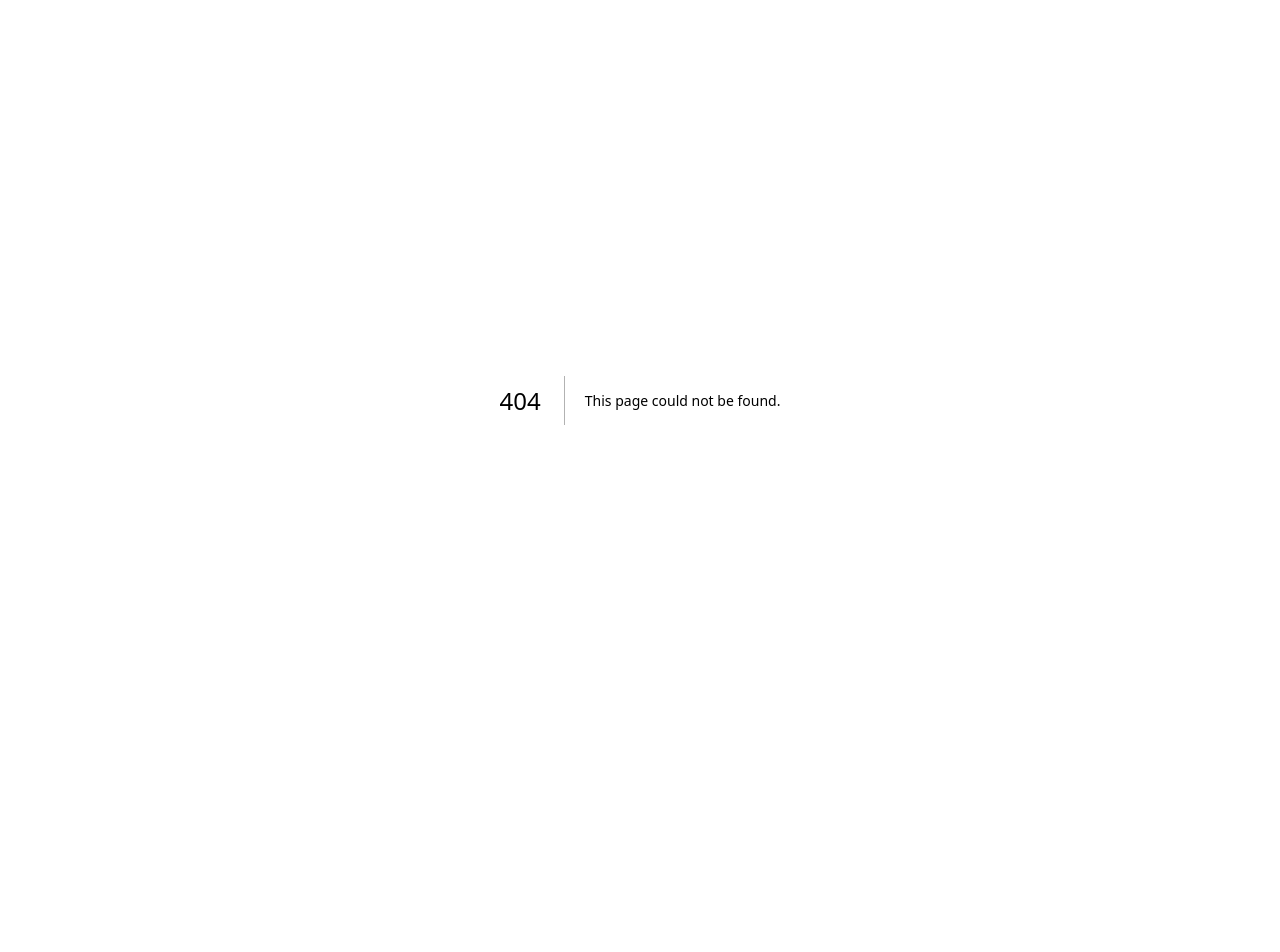
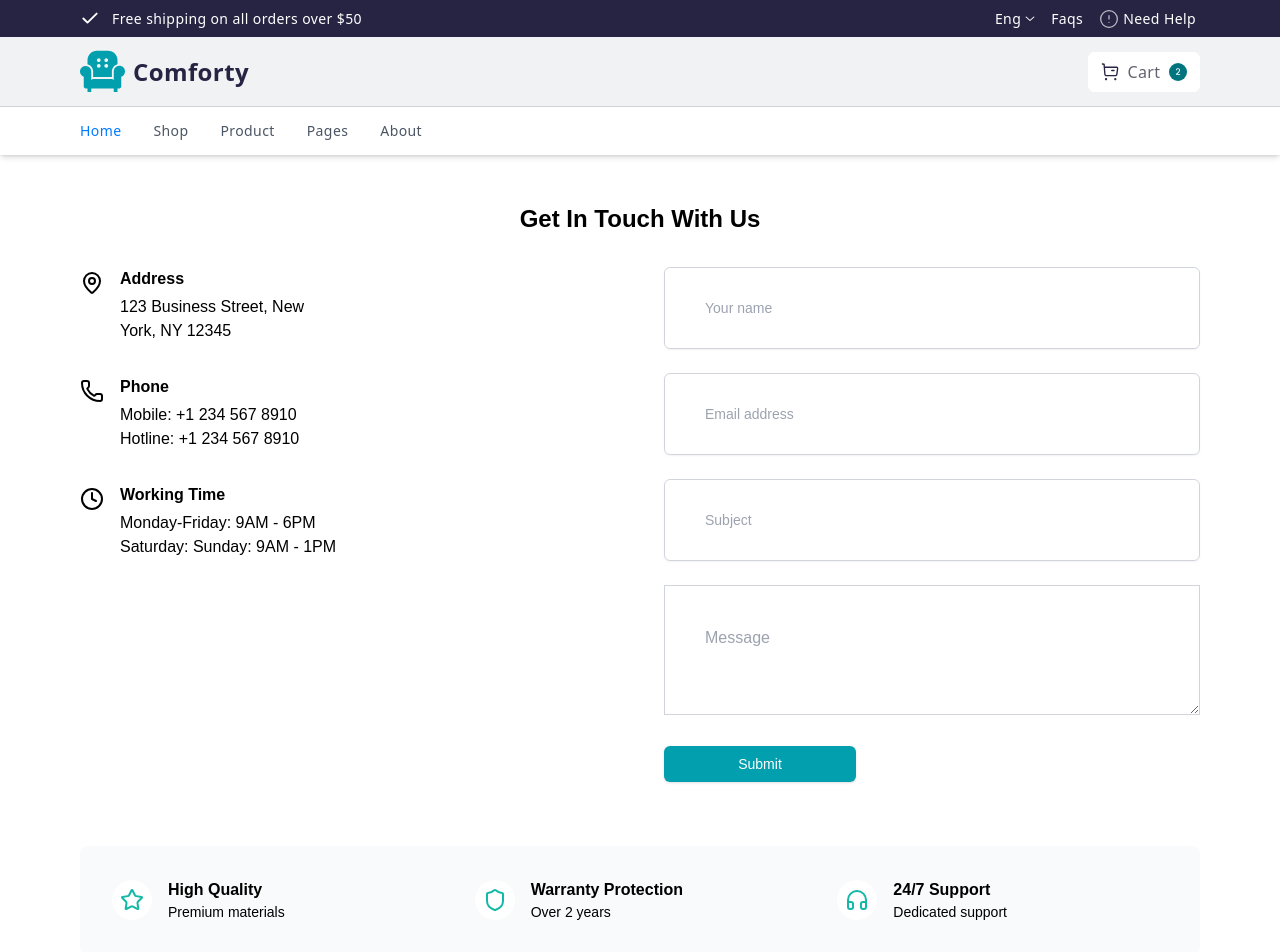
Before and after one commit to daeyansid/UIUX-Hackathon, a Next.js app: page /contact in a window 1280 px wide. Before the commit this address had no page. Shown: the top 952 px of the page. Before the commit the page ends 800 px from the top, so only its background shows below. Built offline with nearby package versions, Linux system fonts and the light colour scheme.

Commit message:
contact done

```diff
--- /dev/null
+++ b/app/contact/page.tsx
@@ -0,0 +1,118 @@
+"use client"
+
+import { Button } from "@/app/ui/button"
+import { Input } from "@/app/ui/input"
+import { Clock, MapPin, Phone, Shield, Star, HeadphonesIcon } from 'lucide-react'
+import MainLayout from "../mainLayout"
+
+export default function ContactForm() {
+    return (
+        <MainLayout>
+            <div className="max-w-6xl mx-auto px-4 py-12 text-black">
+                <h1 className="text-2xl font-semibold text-center mb-8">Get In Touch With Us</h1>
+
+                <div className="grid md:grid-cols-2 gap-12">
+                    {/* Contact Information */}
+                    <div className="space-y-8">
+                        <div className="flex items-start gap-4">
+                            <MapPin className="w-6 h-6 mt-1 text-black" />
+                            <div>
+                                <h3 className="font-semibold mb-1">Address</h3>
+                                <p className="text-black">123 Business Street, New</p>
+                                <p className="text-black">York, NY 12345</p>
+                            </div>
+                        </div>
+
+                        <div className="flex items-start gap-4">
+                            <Phone className="w-6 h-6 mt-1 text-black" />
+                            <div>
+                                <h3 className="font-semibold mb-1">Phone</h3>
+                                <p className="text-black">Mobile: +1 234 567 8910</p>
+                                <p className="text-black">Hotline: +1 234 567 8910</p>
+                            </div>
+                        </div>
+
+                        <div className="flex items-start gap-4">
+                            <Clock className="w-6 h-6 mt-1 text-black" />
+                            <div>
+                                <h3 className="font-semibold mb-1">Working Time</h3>
+                                <p className="text-black">Monday-Friday: 9AM - 6PM</p>
+                                <p className="text-black">Saturday: Sunday: 9AM - 1PM</p>
+                            </div>
+                        </div>
+                    </div>
+
+                    {/* Contact Form */}
+                    <form onSubmit={(e) => e.preventDefault()} className="space-y-6">
+                        <div>
+                            <Input
+                                placeholder="Your name"
+                                className="w-full p-10 bg-transparent border border-gray-300"
+                            />
+                        </div>
+                        <div>
+                            <Input
+                                type="email"
+                                placeholder="Email address"
+                                className="w-full p-10 bg-transparent border border-gray-300"
+                            />
+                        </div>
+                        <div>
+                            <Input
+                                placeholder="Subject"
+                                className="w-full p-10 bg-transparent border border-gray-300"
+                            />
+                        </div>
+                        <div>
+                            <textarea
+                                placeholder="Message"
+                                className="w-full p-10 bg-transparent border border-gray-300 min-h-[120px]"
+                            >
+                            </textarea>
+                        </div>
+                        <Button
+                            type="submit"
+                            className="w-48 bg-buttonGreen hover:bg-teal-600 text-white"
+                        >
+                            Submit
+                        </Button>
+                    </form>
+                </div>
+
+                {/* Features Section */}
+                <div className="grid md:grid-cols-3 gap-8 mt-16 bg-gray-50 p-8 rounded-lg">
+                    <div className="flex items-center gap-4">
+                        <div className="p-2 bg-white rounded-full">
+                            <Star className="w-6 h-6 text-teal-500" />
+                        </div>
+                        <div>
+                            <h3 className="font-semibold">High Quality</h3>
+                            <p className="text-sm text-black">Premium materials</p>
+                        </div>
+                    </div>
+
+                    <div className="flex items-center gap-4">
+                        <div className="p-2 bg-white rounded-full">
+                            <Shield className="w-6 h-6 text-teal-500" />
+                        </div>
+                        <div>
+                            <h3 className="font-semibold">Warranty Protection</h3>
+                            <p className="text-sm text-black">Over 2 years</p>
+                        </div>
+                    </div>
+
+                    <div className="flex items-center gap-4">
+                        <div className="p-2 bg-white rounded-full">
+                            <HeadphonesIcon className="w-6 h-6 text-teal-500" />
+                        </div>
+                        <div>
+                            <h3 className="font-semibold">24/7 Support</h3>
+                            <p className="text-sm text-black">Dedicated support</p>
+                        </div>
+                    </div>
+                </div>
+            </div>
+        </MainLayout>
+
+    )
+}
```
Also changed, not shown: app/ui/textarea.tsx (added).
